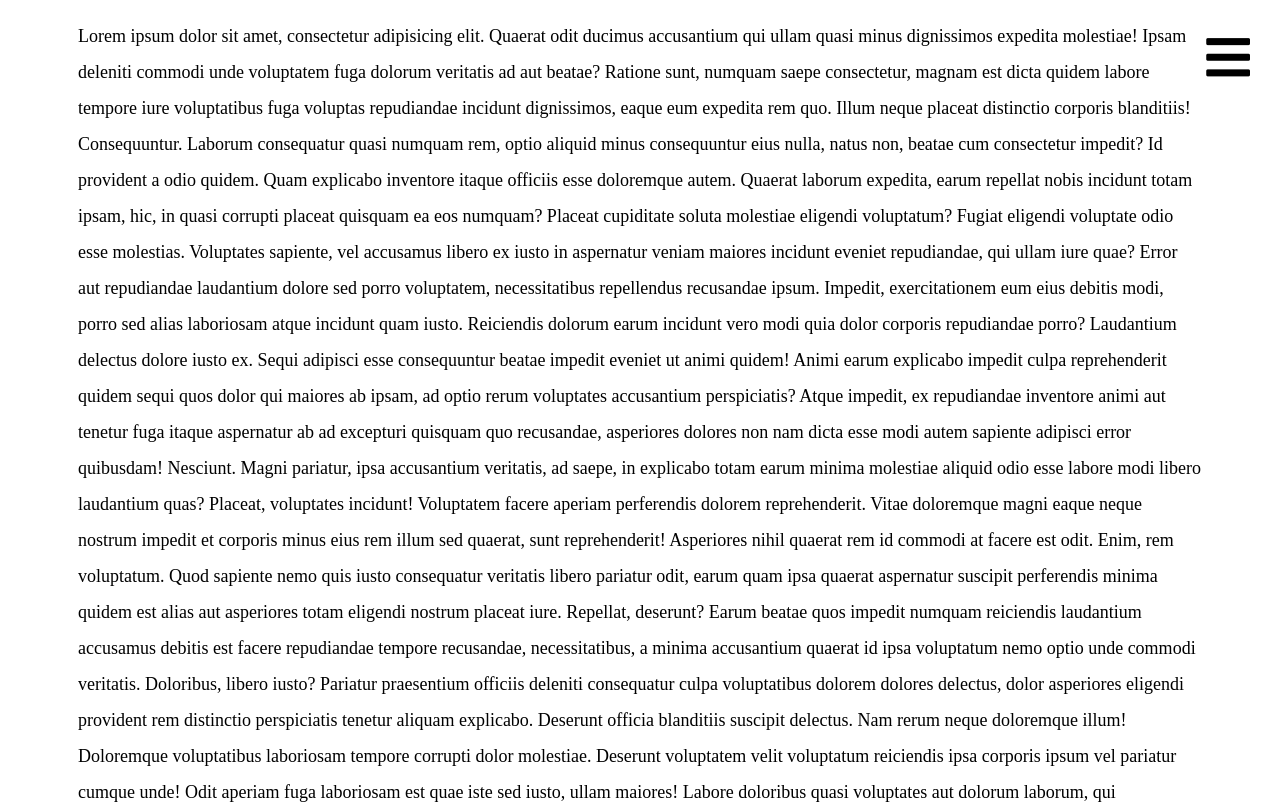
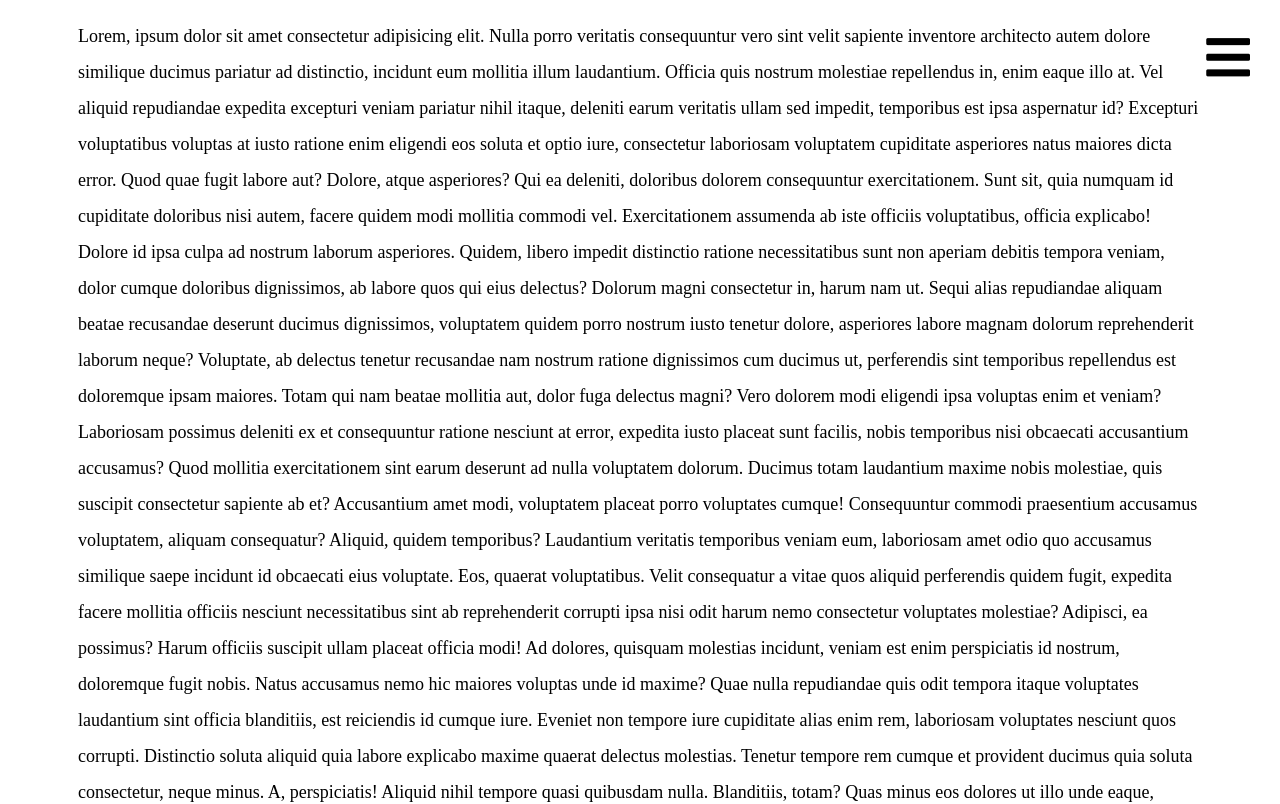
Before and after one commit to RomPop76/P02D13N91, a plain HTML site: page index.html in a window 1280 px wide. Shown: the top 804 px of the page. Drawn offline with nearby package versions, Linux system fonts and the light colour scheme.

Commit message:
Commit 2

```diff
--- a/index.html
+++ b/index.html
@@ -1,61 +1,36 @@
 <!DOCTYPE html>
 <html lang="en">
-
 <head>
     <meta charset="UTF-8">
+    <meta http-equiv="X-UA-Compatible" content="IE=edge">
     <meta name="viewport" content="width=device-width, initial-scale=1.0">
-    <meta http-equiv="X-UA-Compatible" content="ie=edge">
     <title>Document</title>
     <link rel="stylesheet" href="https://use.fontawesome.com/releases/v5.0.12/css/all.css" integrity="sha384-G0fIWCsCzJIMAVNQPfjH08cyYaUtMwjJwqiRKxxE/rx96Uroj1BtIQ6MLJuheaO9"
-        crossorigin="anonymous">
+    crossorigin="anonymous">
     <link rel="stylesheet" href="style.css">
-
-
 </head>
-
 <body>
     <div class="wrapper">
-        <p>Lorem ipsum dolor sit amet, consectetur adipisicing elit. Quaerat odit ducimus accusantium qui ullam quasi minus
-            dignissimos expedita molestiae! Ipsam deleniti commodi unde voluptatem fuga dolorum veritatis ad aut beatae?
-            Ratione sunt, numquam saepe consectetur, magnam est dicta quidem labore tempore iure voluptatibus fuga voluptas
-            repudiandae incidunt dignissimos, eaque eum expedita rem quo. Illum neque placeat distinctio corporis blanditiis!
-            Consequuntur. Laborum consequatur quasi numquam rem, optio aliquid minus consequuntur eius nulla, natus non,
-            beatae cum consectetur impedit? Id provident a odio quidem. Quam explicabo inventore itaque officiis esse doloremque
-            autem. Quaerat laborum expedita, earum repellat nobis incidunt totam ipsam, hic, in quasi corrupti placeat quisquam
-            ea eos numquam? Placeat cupiditate soluta molestiae eligendi voluptatum? Fugiat eligendi voluptate odio esse
-            molestias. Voluptates sapiente, vel accusamus libero ex iusto in aspernatur veniam maiores incidunt eveniet repudiandae,
-            qui ullam iure quae? Error aut repudiandae laudantium dolore sed porro voluptatem, necessitatibus repellendus
-            recusandae ipsum. Impedit, exercitationem eum eius debitis modi, porro sed alias laboriosam atque incidunt quam
-            iusto. Reiciendis dolorum earum incidunt vero modi quia dolor corporis repudiandae porro? Laudantium delectus
-            dolore iusto ex. Sequi adipisci esse consequuntur beatae impedit eveniet ut animi quidem! Animi earum explicabo
-            impedit culpa reprehenderit quidem sequi quos dolor qui maiores ab ipsam, ad optio rerum voluptates accusantium
-            perspiciatis? Atque impedit, ex repudiandae inventore animi aut tenetur fuga itaque aspernatur ab ad excepturi
-            quisquam quo recusandae, asperiores dolores non nam dicta esse modi autem sapiente adipisci error quibusdam!
-            Nesciunt. Magni pariatur, ipsa accusantium veritatis, ad saepe, in explicabo totam earum minima molestiae aliquid
-            odio esse labore modi libero laudantium quas? Placeat, voluptates incidunt! Voluptatem facere aperiam perferendis
-            dolorem reprehenderit. Vitae doloremque magni eaque neque nostrum impedit et corporis minus eius rem illum sed
-            quaerat, sunt reprehenderit! Asperiores nihil quaerat rem id commodi at facere est odit. Enim, rem voluptatum.
-            Quod sapiente nemo quis iusto consequatur veritatis libero pariatur odit, earum quam ipsa quaerat aspernatur
-            suscipit perferendis minima quidem est alias aut asperiores totam eligendi nostrum placeat iure. Repellat, deserunt?
-            Earum beatae quos impedit numquam reiciendis laudantium accusamus debitis est facere repudiandae tempore recusandae,
-            necessitatibus, a minima accusantium quaerat id ipsa voluptatum nemo optio unde commodi veritatis. Doloribus,
-            libero iusto? Pariatur praesentium officiis deleniti consequatur culpa voluptatibus dolorem dolores delectus,
-            dolor asperiores eligendi provident rem distinctio perspiciatis tenetur aliquam explicabo. Deserunt officia blanditiis
-            suscipit delectus. Nam rerum neque doloremque illum! Doloremque voluptatibus laboriosam tempore corrupti dolor
-            molestiae. Deserunt voluptatem velit voluptatum reiciendis ipsa corporis ipsum vel pariatur cumque unde! Odit
-            aperiam fuga laboriosam est quae iste sed iusto, ullam maiores! Labore doloribus quasi voluptates aut dolorum
-            laborum, qui exercitationem optio libero vero ab autem fugit quae cum facere accusantium quidem sapiente alias,
-            totam quam quibusdam officia? Maiores cum nisi mollitia. Obcaecati fuga fugit blanditiis, provident modi rerum
-            dignissimos consectetur incidunt earum ipsam, sequi minus ratione magnam cumque magni libero pariatur sapiente
-            eaque delectus deserunt aspernatur. Ipsam quaerat laborum pariatur ipsum. Aliquid nihil, quis id commodi cupiditate
-            ad quod ab reprehenderit tempora odit recusandae, nesciunt explicabo suscipit qui dignissimos doloremque adipisci
-            quos! Autem delectus eveniet quasi sunt aperiam impedit dolor ipsa! Nisi illo ad animi natus blanditiis magnam
-            facilis enim repellendus ipsum aliquam aut voluptatibus expedita vel perspiciatis, molestiae accusantium temporibus
-            architecto ullam eligendi porro cumque excepturi at aspernatur! Inventore, aut! Maiores provident obcaecati omnis
-            quae magni repellat dolorum voluptate vel libero quia odit ex sapiente ratione atque facere officia blanditiis
-            reprehenderit praesentium ipsum, pariatur sit, labore placeat reiciendis. Tempora, quas? Iure eaque exercitationem
-            eos adipisci recusandae iusto illum ex nihil, assumenda incidunt, ea est expedita, ratione quidem eveniet labore?
-            Saepe hic quasi omnis accusamus repudiandae explicabo, minima tempora eum ab.</p>
+        <p>Lorem, ipsum dolor sit amet consectetur adipisicing elit. Nulla porro veritatis consequuntur vero sint velit sapiente inventore architecto autem dolore similique ducimus pariatur ad distinctio, incidunt eum mollitia illum laudantium.
+        Officia quis nostrum molestiae repellendus in, enim eaque illo at. Vel aliquid repudiandae expedita excepturi veniam pariatur nihil itaque, deleniti earum veritatis ullam sed impedit, temporibus est ipsa aspernatur id?
+        Excepturi voluptatibus voluptas at iusto ratione enim eligendi eos soluta et optio iure, consectetur laboriosam voluptatem cupiditate asperiores natus maiores dicta error. Quod quae fugit labore aut? Dolore, atque asperiores?
+        Qui ea deleniti, doloribus dolorem consequuntur exercitationem. Sunt sit, quia numquam id cupiditate doloribus nisi autem, facere quidem modi mollitia commodi vel. Exercitationem assumenda ab iste officiis voluptatibus, officia explicabo!
+        Dolore id ipsa culpa ad nostrum laborum asperiores. Quidem, libero impedit distinctio ratione necessitatibus sunt non aperiam debitis tempora veniam, dolor cumque doloribus dignissimos, ab labore quos qui eius delectus?
+        Dolorum magni consectetur in, harum nam ut. Sequi alias repudiandae aliquam beatae recusandae deserunt ducimus dignissimos, voluptatem quidem porro nostrum iusto tenetur dolore, asperiores labore magnam dolorum reprehenderit laborum neque?
+        Voluptate, ab delectus tenetur recusandae nam nostrum ratione dignissimos cum ducimus ut, perferendis sint temporibus repellendus est doloremque ipsam maiores. Totam qui nam beatae mollitia aut, dolor fuga delectus magni?
+        Vero dolorem modi eligendi ipsa voluptas enim et veniam? Laboriosam possimus deleniti ex et consequuntur ratione nesciunt at error, expedita iusto placeat sunt facilis, nobis temporibus nisi obcaecati accusantium accusamus?
+        Quod mollitia exercitationem sint earum deserunt ad nulla voluptatem dolorum. Ducimus totam laudantium maxime nobis molestiae, quis suscipit consectetur sapiente ab et? Accusantium amet modi, voluptatem placeat porro voluptates cumque!
+        Consequuntur commodi praesentium accusamus voluptatem, aliquam consequatur? Aliquid, quidem temporibus? Laudantium veritatis temporibus veniam eum, laboriosam amet odio quo accusamus similique saepe incidunt id obcaecati eius voluptate. Eos, quaerat voluptatibus.
+        Velit consequatur a vitae quos aliquid perferendis quidem fugit, expedita facere mollitia officiis nesciunt necessitatibus sint ab reprehenderit corrupti ipsa nisi odit harum nemo consectetur voluptates molestiae? Adipisci, ea possimus?
+        Harum officiis suscipit ullam placeat officia modi! Ad dolores, quisquam molestias incidunt, veniam est enim perspiciatis id nostrum, doloremque fugit nobis. Natus accusamus nemo hic maiores voluptas unde id maxime?
+        Quae nulla repudiandae quis odit tempora itaque voluptates laudantium sint officia blanditiis, est reiciendis id cumque iure. Eveniet non tempore iure cupiditate alias enim rem, laboriosam voluptates nesciunt quos corrupti.
+        Distinctio soluta aliquid quia labore explicabo maxime quaerat delectus molestias. Tenetur tempore rem cumque et provident ducimus quia soluta consectetur, neque minus. A, perspiciatis! Aliquid nihil tempore quasi quibusdam nulla.
+        Blanditiis, totam? Quas minus eos dolores ut illo unde eaque, aliquid nulla eligendi impedit debitis possimus rerum quod repellat distinctio non hic, porro quasi asperiores, earum magni vero sed dolorem.
+        Aspernatur totam quisquam quo, reiciendis saepe corporis obcaecati esse similique ipsum cumque sequi aperiam rerum officiis distinctio eveniet quae delectus fugiat inventore incidunt? Atque aut doloremque repellat veritatis qui. Adipisci.
+        Itaque tempora sint illum soluta, velit, dignissimos molestias sit dolore commodi exercitationem ab perspiciatis aliquam cupiditate facere repellat quasi labore totam autem nam et nisi. Qui fuga laudantium earum error?
+        Quaerat autem est ipsum placeat dolore fugit tempora magni aperiam enim totam nisi sint culpa ipsa deleniti, atque impedit! Minima repellat, explicabo possimus perferendis quasi eligendi deleniti quisquam dignissimos veniam.
+        Repudiandae unde rerum, maxime et laboriosam sequi deleniti. Accusantium consectetur officia dolorem illo quas ipsum quisquam rem. Incidunt ad accusamus eligendi eum nam aliquid quae molestiae. Modi rerum nobis quam.
+        Vel, fugit cumque iure deleniti repellendus in aspernatur asperiores rerum molestiae ipsum quasi nostrum dignissimos est quis earum quod ea incidunt eos voluptas dolor at optio. Tempora odit dolorem nam.</p>
     </div>
     <div class="burger">
         <i class="fas fa-bars"></i>
@@ -64,9 +39,7 @@
     <nav class="off">
 
     </nav>
-
-    <script src="https://ajax.googleapis.com/ajax/libs/jquery/3.3.1/jquery.min.js"></script>
+    <script src="https://ajax.googleapis.com/ajax/libs/jquery/3.6.1/jquery.min.js"></script>
     <script src="script.js"></script>
 </body>
-
 </html>
--- a/script.js
+++ b/script.js
@@ -1,3 +1,3 @@
-$(".burger").on("click", function () {
+$(".burger").on("click", function() {
     $(".fas, nav").toggleClass("off");
 })
--- a/style.css
+++ b/style.css
@@ -17,6 +17,7 @@ body {
     right: 30px;
     font-size: 50px;
     z-index: 1;
+    color: black;
 }
 
 i.off {
@@ -30,7 +31,6 @@ i.fa-angle-up {
 nav {
     position: fixed;
     left: 0;
-    /* right: 0; */
     width: 100%;
     top: 0;
     height: 30vh;
@@ -39,5 +39,5 @@ nav {
 }
 
 nav.off {
-    top: -300px;
+    top: -300px
 }
```
